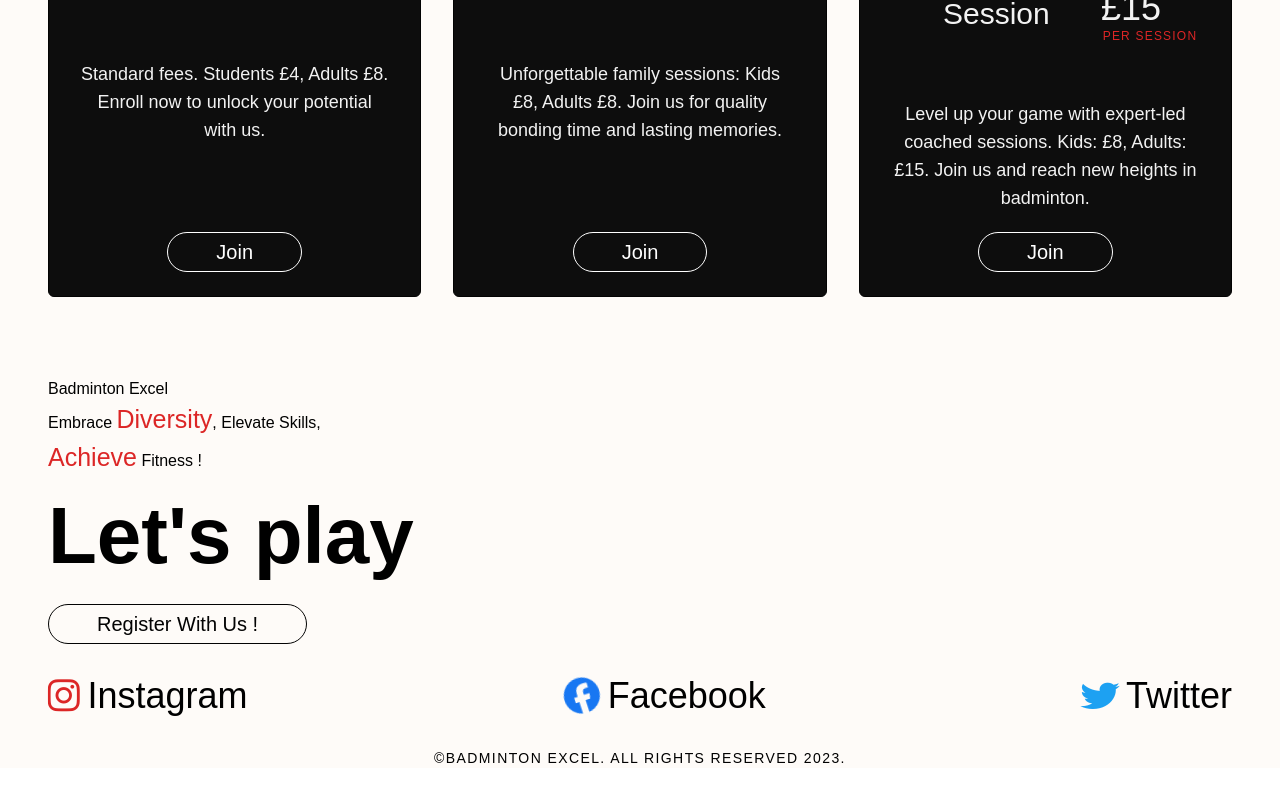
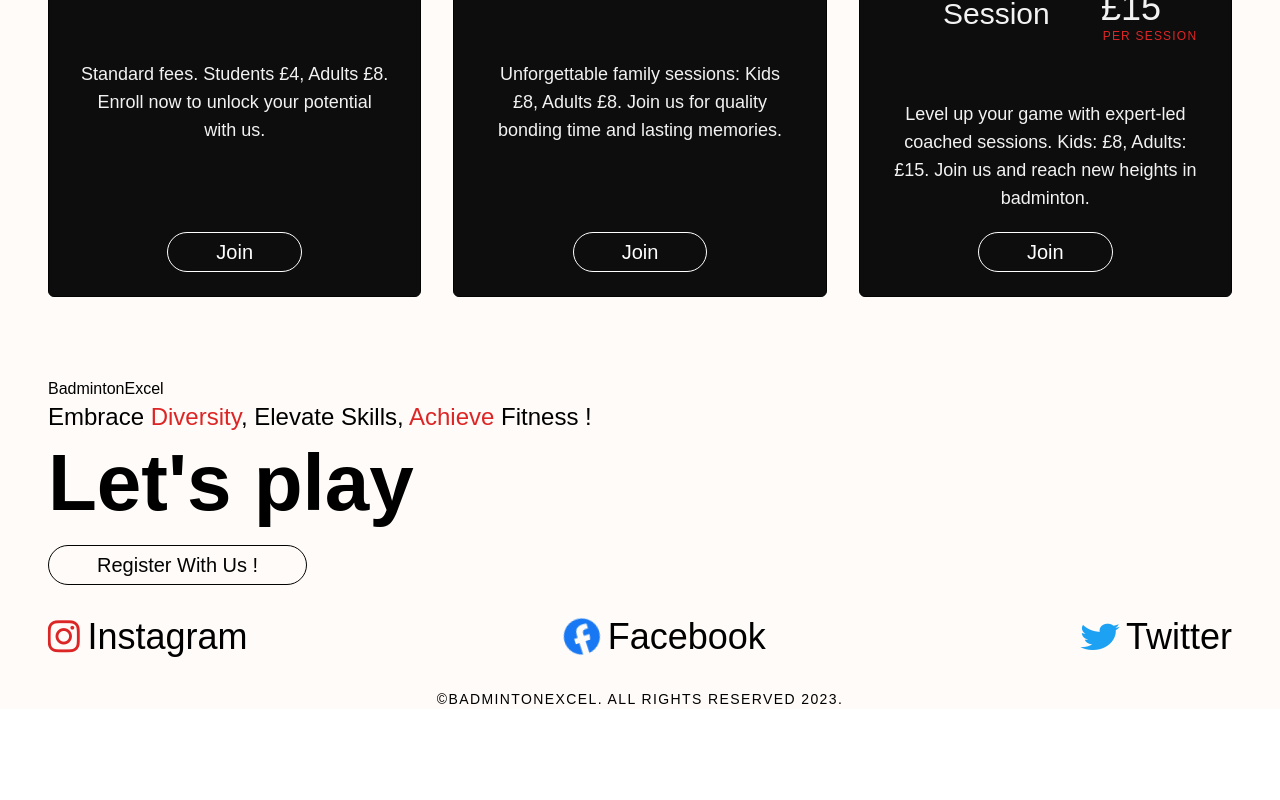
Before and after one commit to fola4/excel, a React (Vite) app: page / in a window 1280 px wide. Shown: the part 2521-3321 px from the top of the page. After the commit the page ends 3262 px from the top, so only its background shows below. Built offline with nearby package versions, Linux system fonts and the light colour scheme; a web font is replaced by a local one.

Commit message:
edit Badminton Excel to BadmintonExcel update text in footer

```diff
--- a/src/components/Footer.jsx
+++ b/src/components/Footer.jsx
@@ -30,22 +30,19 @@ function Footer() {
       {/* <!-- badminton --> */}
       <div className="contact">
         <div>
-          <a href="#" id="logo">
-            <span>Badminton Excel</span>
-            <p className="card-text">
-              Embrace{" "}
-              <span className="text-[25px] text-red-600">Diversity</span>,
-              Elevate Skills,
-              <br /> <span className="text-[25px] text-red-600">
-                Achieve
-              </span>{" "}
-              Fitness !
+          <a href="#" id="logo" className="font-light">
+            <span>BadmintonExcel</span>
+            <p className="text-2xl">
+              Embrace <span className="text-red-600">Diversity</span>, Elevate
+              Skills, <span className="text-red-600">Achieve</span> Fitness !
             </p>
           </a>
         </div>
 
         <div>
-          <h4 className="mb-2 text-[80px] font-semibold">Let's play</h4>
+          <h4 className="mb-3 text-[80px] font-semibold leading-tight">
+            Let's play
+          </h4>
           <a href="/membership">
             <button className="btn3 border-black px-2 py-3 text-black hover:bg-black hover:text-white">
               Register with us !
@@ -68,7 +65,7 @@ function Footer() {
       </div>
 
       <p className="my-8 text-center text-sm uppercase tracking-widest">
-        &copy;Badminton Excel. All Rights Reserved 2023.
+        &copy;BadmintonExcel. All Rights Reserved 2023.
       </p>
     </footer>
   );
```
